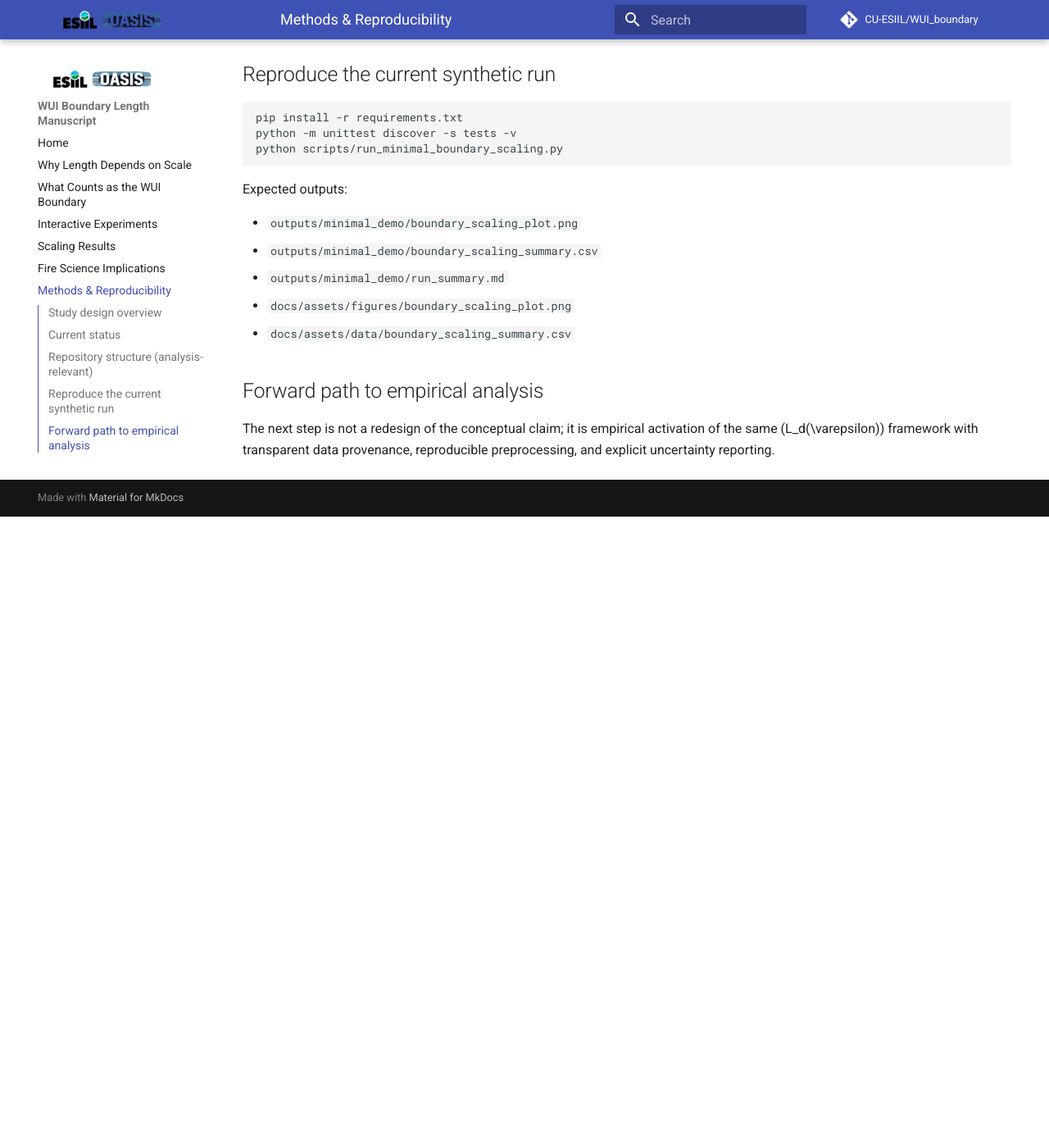
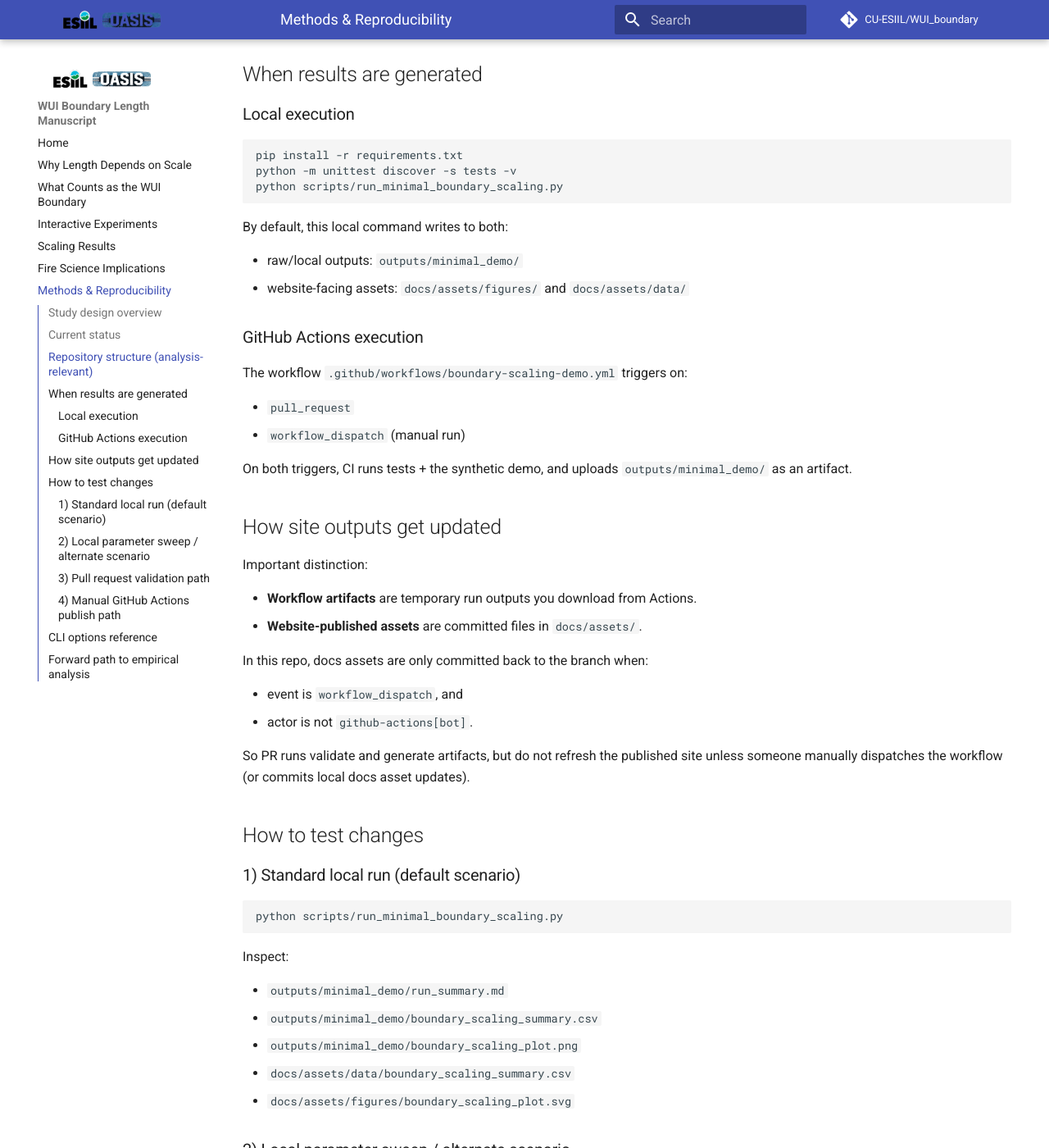
Before and after one commit to CU-ESIIL/WUI_boundary, an MkDocs documentation site: the page built from docs/methods-reproducibility.md, in a window 1280 px wide and 1400 px high, scrolled down 1263 px. Shown: the whole window at 82% size. Built offline with MkDocs 1.6.1 and Material for MkDocs 9.7.7, drawn with Linux system fonts in a browser that asks for light colours; comment, search, counter and statistics services are not loaded; before the commit the page ends 1893 px from its top, so only the background shows below that; some of the changed text lies outside the part shown.

Commit message:
Switch published scaling plot to SVG and remove binary docs asset

````diff
--- a/docs/methods-reproducibility.md
+++ b/docs/methods-reproducibility.md
@@ -35,12 +35,14 @@
 ## Repository structure (analysis-relevant)
 
 - `src/boundary_analytics/` — scaffolded analysis interfaces and toy implementations.
-- `scripts/run_minimal_boundary_scaling.py` — reproducible synthetic run.
+- `scripts/run_minimal_boundary_scaling.py` — reproducible synthetic run with CLI flags.
 - `tests/test_scaffold.py` — minimal behavior checks.
-- `outputs/minimal_demo/` — run outputs.
+- `outputs/minimal_demo/` — run outputs and summaries.
 - `docs/assets/data/` and `docs/assets/figures/` — published docs-facing artifacts.
 
-## Reproduce the current synthetic run
+## When results are generated
+
+### Local execution
 
 ```bash
 pip install -r requirements.txt
@@ -48,13 +50,94 @@
 python scripts/run_minimal_boundary_scaling.py
 ```
 
-Expected outputs:
+By default, this local command writes to both:
 
+- raw/local outputs: `outputs/minimal_demo/`
+- website-facing assets: `docs/assets/figures/` and `docs/assets/data/`
+
+### GitHub Actions execution
+
+The workflow `.github/workflows/boundary-scaling-demo.yml` triggers on:
+
+- `pull_request`
+- `workflow_dispatch` (manual run)
+
+On both triggers, CI runs tests + the synthetic demo, and uploads `outputs/minimal_demo/` as an artifact.
+
+## How site outputs get updated
+
+Important distinction:
+
+- **Workflow artifacts** are temporary run outputs you download from Actions.
+- **Website-published assets** are committed files in `docs/assets/`.
+
+In this repo, docs assets are only committed back to the branch when:
+
+- event is `workflow_dispatch`, and
+- actor is not `github-actions[bot]`.
+
+So PR runs validate and generate artifacts, but do not refresh the published site unless someone manually dispatches the workflow (or commits local docs asset updates).
+
+## How to test changes
+
+### 1) Standard local run (default scenario)
+
+```bash
+python scripts/run_minimal_boundary_scaling.py
+```
+
+Inspect:
+
+- `outputs/minimal_demo/run_summary.md`
+- `outputs/minimal_demo/boundary_scaling_summary.csv`
 - `outputs/minimal_demo/boundary_scaling_plot.png`
-- `outputs/minimal_demo/boundary_scaling_summary.csv`
-- `outputs/minimal_demo/run_summary.md`
-- `docs/assets/figures/boundary_scaling_plot.png`
 - `docs/assets/data/boundary_scaling_summary.csv`
+- `docs/assets/figures/boundary_scaling_plot.svg`
+
+### 2) Local parameter sweep / alternate scenario
+
+The demo script now supports lightweight CLI parameters:
+
+```bash
+python scripts/run_minimal_boundary_scaling.py \
+  --output-subdir epsilon_dense \
+  --min-epsilon 1 \
+  --max-epsilon 40 \
+  --n-steps 20 \
+  --vegetation-threshold 0.45 \
+  --neighborhood-radius-m 200 \
+  --adjacency-rule intersects \
+  --skip-doc-publish
+```
+
+Use `--skip-doc-publish` for experiments you do not want copied into `docs/assets/`.
+
+### 3) Pull request validation path
+
+- Open/update a PR.
+- Confirm `Boundary Scaling Demo` workflow succeeds.
+- Download `boundary-scaling-minimal-demo` artifact to inspect run outputs.
+
+### 4) Manual GitHub Actions publish path
+
+- Run `Boundary Scaling Demo` via **Run workflow** in Actions (`workflow_dispatch`).
+- The `publish-doc-assets` job copies artifact outputs into `docs/assets/*` and commits changes back when files changed.
+- Verify the commit appears on the branch that backs GitHub Pages.
+
+## CLI options reference
+
+`python scripts/run_minimal_boundary_scaling.py --help`
+
+Supported flags:
+
+- `--output-subdir` (default `minimal_demo`)
+- `--min-epsilon` (default `1.0`)
+- `--max-epsilon` (default `30.0`)
+- `--n-steps` (default `8`)
+- `--vegetation-threshold` (default `0.35`)
+- `--neighborhood-radius-m` (default `120.0`)
+- `--adjacency-rule` (default `touches`)
+- `--skip-doc-publish` (default disabled)
 
 ## Forward path to empirical analysis
 
````
Also changed, not shown: CHANGELOG.md (+7 -0 lines), docs/index.md (+5 -0 lines), docs/scaling-results.md (+28 -19 lines), outputs/minimal_demo/run_summary.md (+2 -0 lines), docs/assets/figures/boundary_scaling_plot.svg (added), 3 other files.
